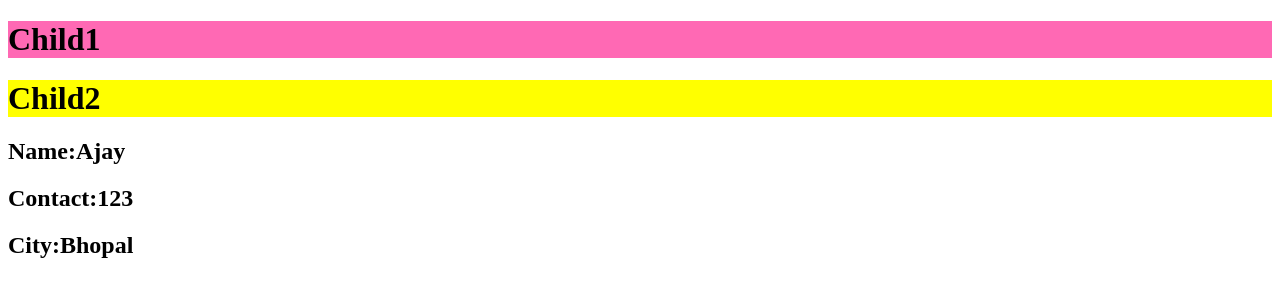
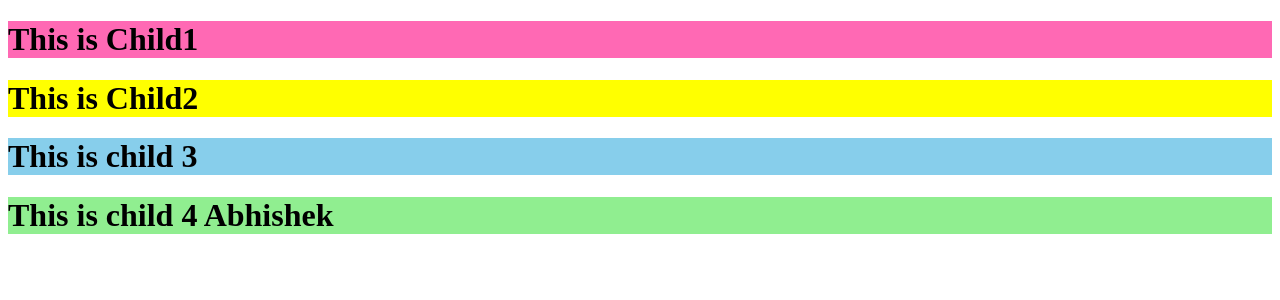
Before and after one commit to abhikumar11/secondpro, a React (Vite) app: page / in a window 1280 px wide. Shown: the top 300 px of the page. Built offline with nearby package versions, Linux system fonts and the light colour scheme.

Commit message:
initial commit

```diff
--- a/src/App.jsx
+++ b/src/App.jsx
@@ -7,9 +7,10 @@ const App = () => {
     contact:123,
     city:"Bhopal"
   }
+  let name="Abhishek";
   return (
     <div>
-     <Child1 userinfo={info}/>
+     <Child1 name={name}/>
     </div>
   )
 }
--- a/src/components/Child1.jsx
+++ b/src/components/Child1.jsx
@@ -1,10 +1,10 @@
 import { Child2 } from "./Child2"
 
-const Child1 = (props) => {
+const Child1 = ({name}) => {
   return (
     <div>
-      <h1 style={{ backgroundColor: "hotpink" }}>Child1</h1>
-      <Child2 userinfo={{...props.userinfo}}/>
+      <h1 style={{ backgroundColor: "hotpink" }}>This is Child1</h1>
+      <Child2 name={name}/>
     </div>
   )
 }
--- a/src/components/Child2.jsx
+++ b/src/components/Child2.jsx
@@ -1,11 +1,12 @@
-export const Child2 = ({userinfo}) => {
+import Child3 from "./Child3";
+
+export const Child2 = ({name}) => {
 
      return (
           <div>
-               <h1 style={{ backgroundColor: "yellow" }}>Child2</h1>
-               <h2>Name:{userinfo.name}</h2>
-               <h2>Contact:{userinfo.contact}</h2>
-               <h2>City:{userinfo.city}</h2>
+               <h1 style={{ backgroundColor: "yellow" }}>This is Child2</h1>
+               <Child3 name={name}/>
+
           </div>
      );
 };
--- /dev/null
+++ b/src/components/Child3.jsx
@@ -0,0 +1,13 @@
+import React from 'react'
+import Child4 from './Child4'
+
+const Child3 = ({name}) => {
+  return (
+    <div>
+        <h1 style={{ backgroundColor: "skyblue" }}>This is child 3</h1>
+        <Child4 name={name}/>
+    </div>
+  )
+}
+
+export default Child3
--- /dev/null
+++ b/src/components/Child4.jsx
@@ -0,0 +1,11 @@
+import React from 'react'
+
+const Child4 = ({name}) => {
+  return (
+    <div>
+       <h1 style={{ backgroundColor: "lightgreen" }}>This is child 4 {name}</h1>
+    </div>
+  )
+}
+
+export default Child4
```
